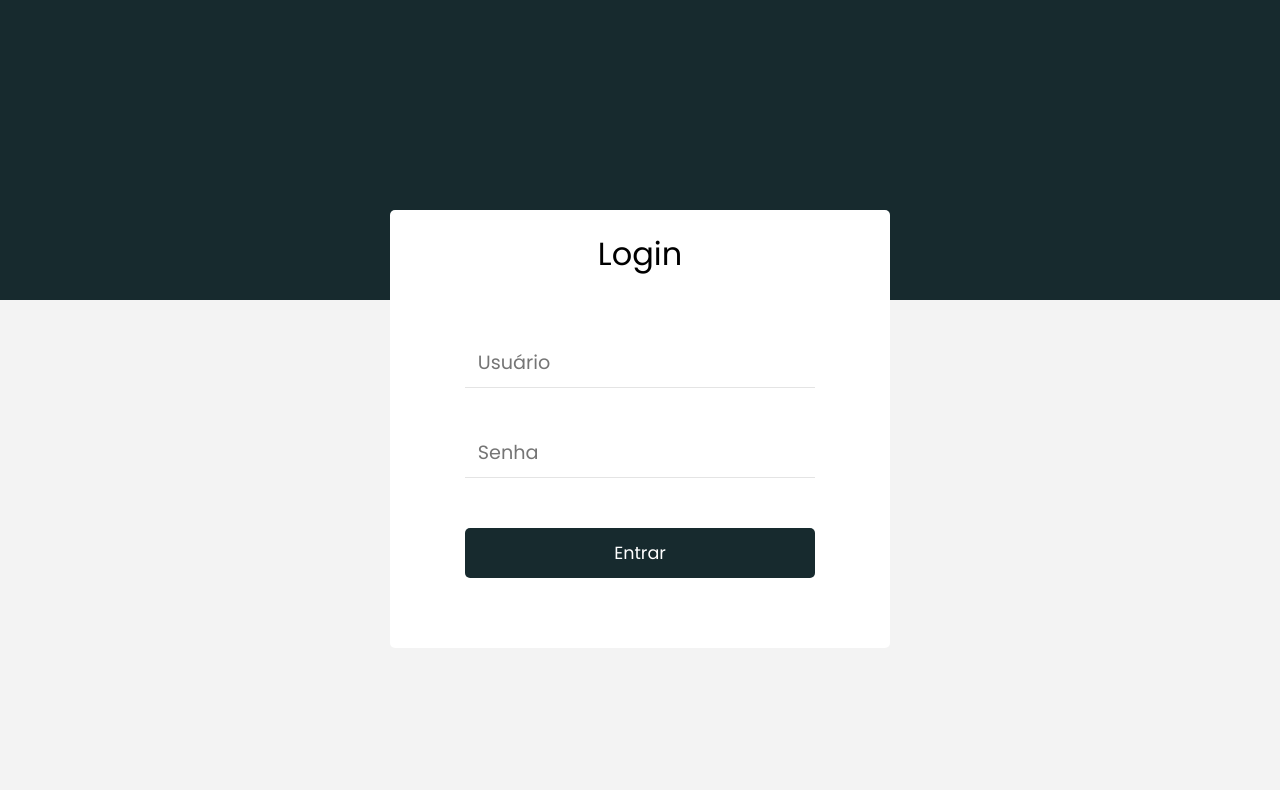
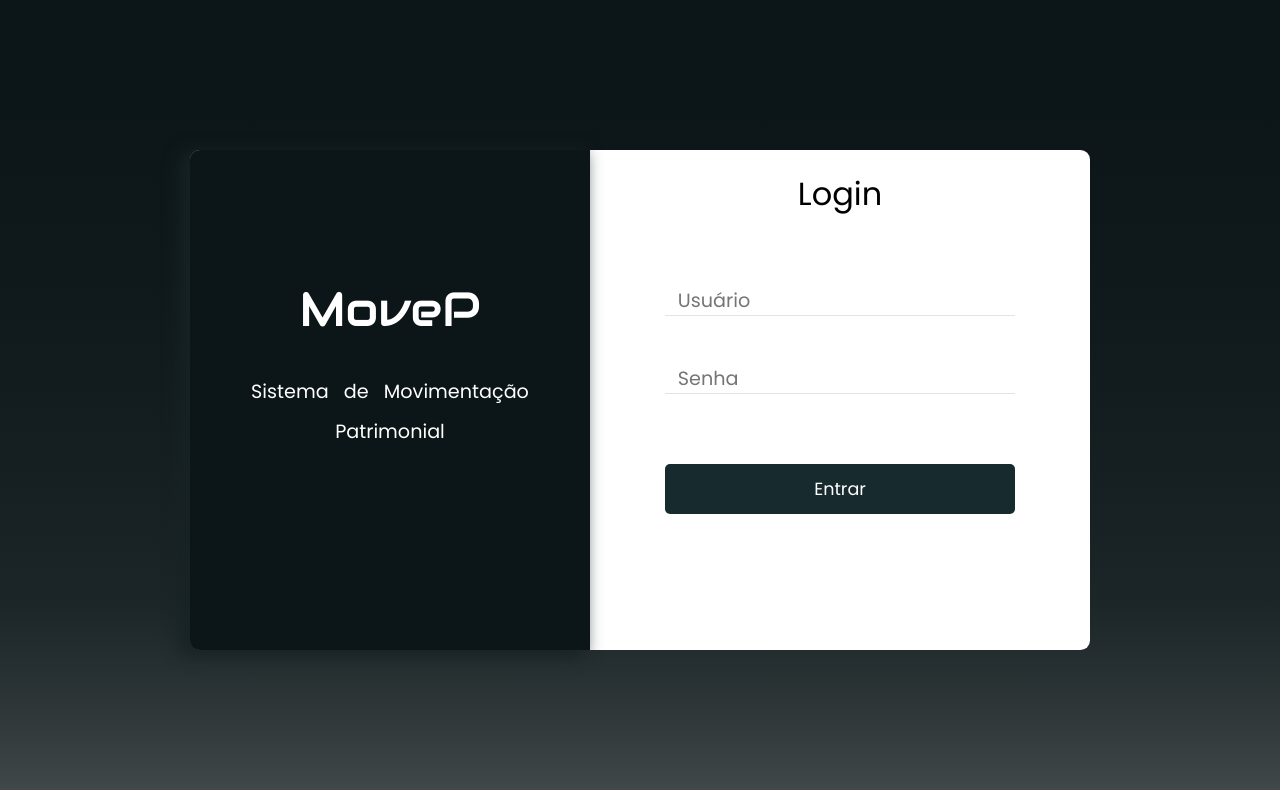
Before and after one commit to adilsonjrs/movep, a plain HTML site: page login.html in a window 1280 px wide. Drawn offline with Linux system fonts and the light colour scheme.

Commit message:
Atualização index, login e estilos

```diff
--- a/login.html
+++ b/login.html
@@ -9,15 +9,22 @@
     <link rel="preconnect" href="https://fonts.googleapis.com">
     <link rel="preconnect" href="https://fonts.gstatic.com" crossorigin>
     <link href="https://fonts.googleapis.com/css2?family=Poppins:wght@300;400;600&display=swap" rel="stylesheet">
+    <link rel="preconnect" href="https://fonts.googleapis.com">
+    <link rel="preconnect" href="https://fonts.gstatic.com" crossorigin>
+    <link href="https://fonts.googleapis.com/css2?family=Audiowide&display=swap" rel="stylesheet">
 
     <title>Login</title>
 </head>
 
 <body>
-    <div class="top"></div>
     <form action="index.html">
-        <h2>Login</h2>
+        <div class="info">
+            <h2>MoveP</h2>
+            <p>Sistema de Movimentação Patrimonial</p>
+        </div>
+
         <div class="log">
+            <p>Login</p>
             <input type="text" id="user" placeholder="Usuário">
             <input type="password" placeholder="Senha">
             <button>Entrar</button>
--- a/styles/login.css
+++ b/styles/login.css
@@ -11,44 +11,67 @@
 body, html {
     width: 100vw;
     height: 100vh;
-    background: #f3f3f3;
-}
-
-.top {
-    height: 300px;
-    background: #172a2e;
+    background: rgb(12,22,24);
+    background: linear-gradient(180deg, rgba(12,22,24,1) 0%, rgba(12,22,24,0.7455357142857143) 75%, rgba(12,22,24,0.5242471988795518) 100%);
+    display: flex;
 }
 
 form {
+    height: 31.25rem;
+    width: 56.25rem;
     max-width: 100%;
-    width: 500px;
-    margin: -90px auto;
+    margin: auto;
+    display: flex;
     background: #fff;
-    border-radius: 5px;
     transition: 300ms;
+    border-radius: .6rem;
 }
 
+.info {
+    width: 80%;
+    height: 100%;
+    display: flex;
+    flex-direction: column;
+    background: rgb(12,22,24);
+    border-radius: .6rem 0 0 .6rem;
+    box-shadow: -8px 4px 17px 2px rgb(23, 35, 38);
+}
 
-form > h2 {
-    font-size: 2rem;
+.info > h2 {
+    margin-top: 8rem;
+    font-family: 'Audiowide', cursive;
+    font-size: 3rem;
+    color: #fff;
     font-weight: 400;
     text-align: center;
-    padding: 20px;
+}
+
+.info > p {
+    margin-top: 2rem;
+    word-spacing: 0.625rem;
+    color: #fff;
+    font-size: 1.2rem;
+    text-align: center;
+    line-height: 2.5rem;
 }
 
 .log {
-    height: 350px;
+    width: 100%;
     display: flex;
     flex-direction: column;
     align-items: center;
+}
 
+.log > p {
+    font-size: 2rem;
+    padding: 1.25rem;
 }
 
 .log > input {
-    width: 350px;
-    height: 50px;
-    margin-top: 40px;
+    width: 21.875rem;
+    height: 1.875rem;
     font-size: 1.2rem;
+    margin-top: 3rem;
     padding: .8rem;
     border-bottom: 1px solid #e4e4e4;
 }
@@ -59,13 +82,13 @@ form > h2 {
 }
 
 .log > button {
-    width: 350px;
-    height: 50px;
-    margin-top: 50px;
+    width: 21.875rem;
+    height: 3.125rem;
+    margin-top: 4.375rem;
     cursor: pointer;
     background: #172a2e;
     color: #fff;
-    border-radius: 5px;
+    border-radius: 0.313rem;
     font-size: 1.1rem;
     transition: 300ms;
 }
```
Also changed, not shown: styles/index.css (+15 -16 lines).
